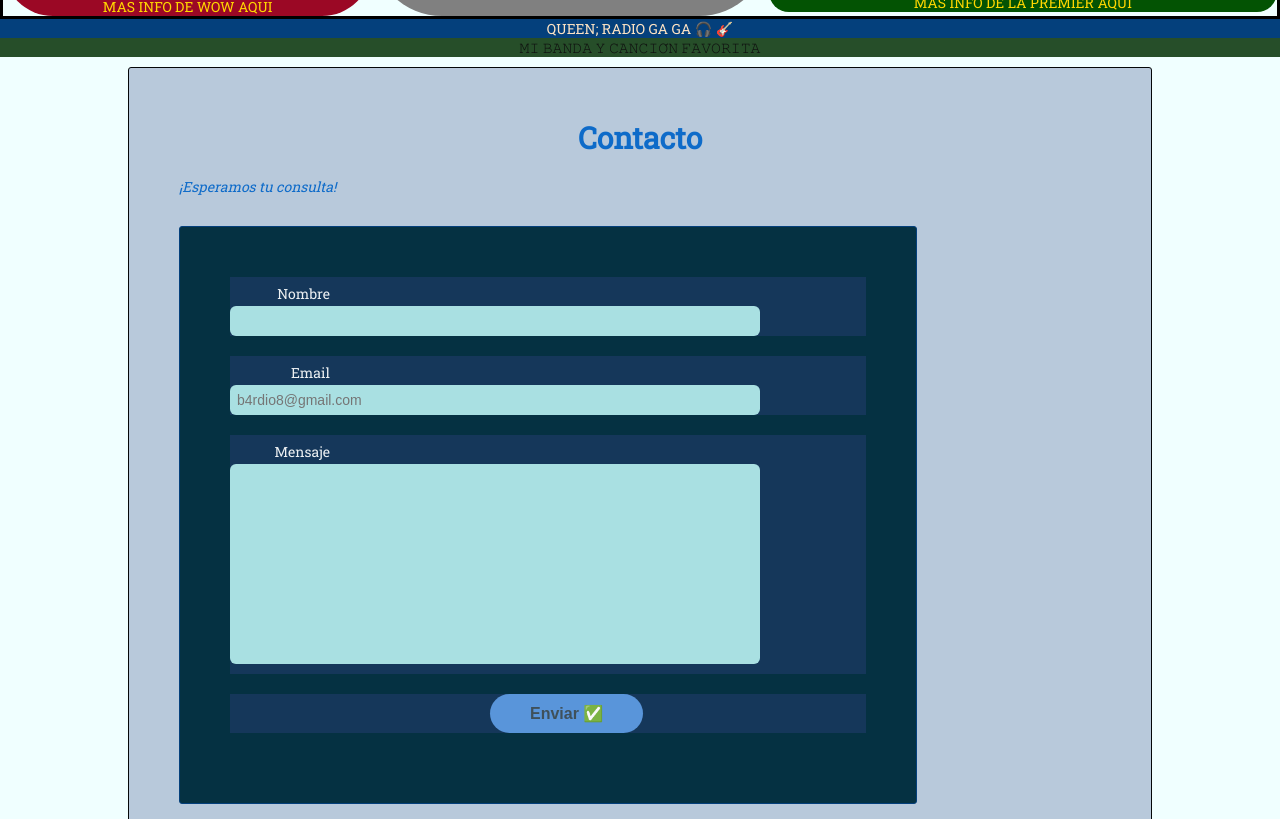
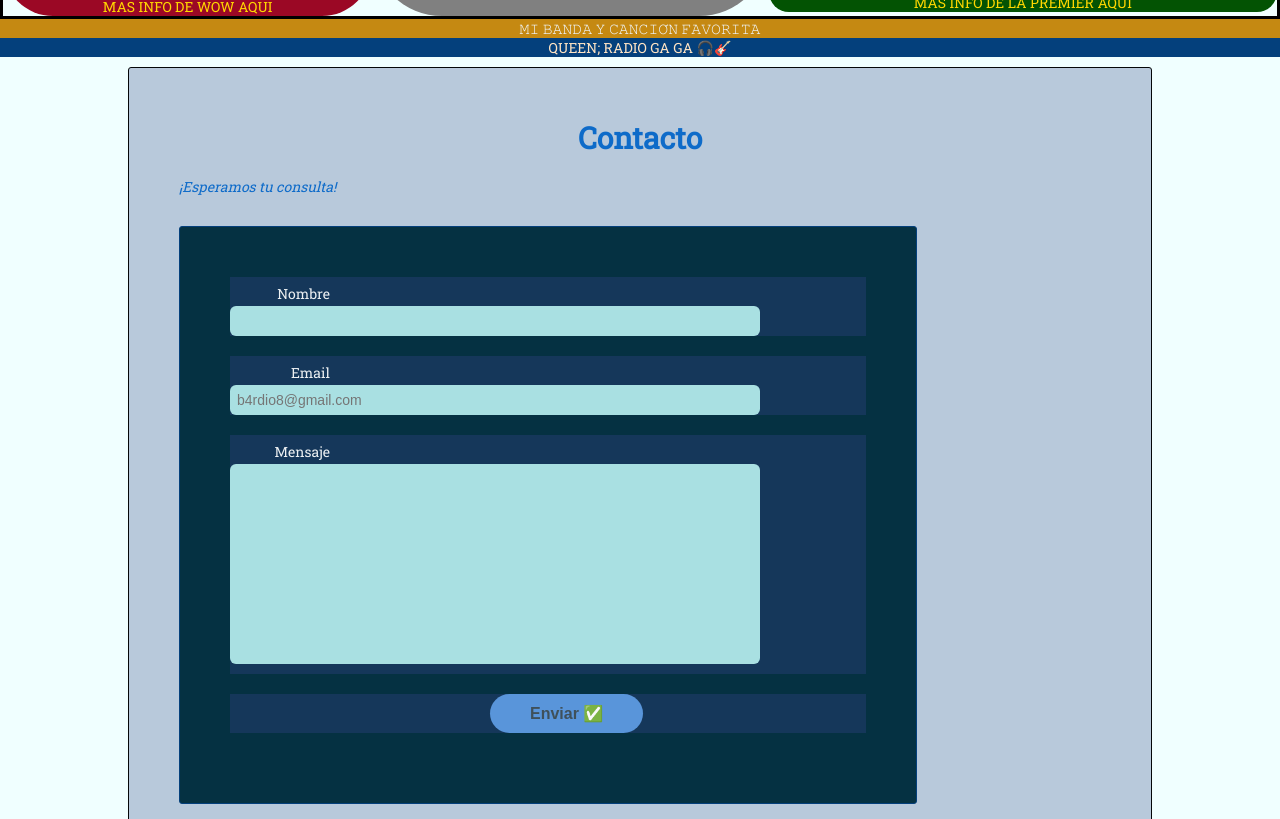
Before and after one commit to Northrum/miprimerapagina, a plain HTML site: page index.html in a window 1280 px wide. Shown: the part 943-1762 px from the top of the page. Drawn offline with Linux system fonts and the light colour scheme.

Commit message:
tercer cambio y último por hoy

```diff
--- a/css/styles.css
+++ b/css/styles.css
@@ -440,6 +440,6 @@ div .form-row label{
   margin-top: 0;
   text-align: center;
   display:block;
-  background-color: rgb(38, 78, 41);
-  color: rgb(15, 15, 15);
+  background-color: rgb(197, 137, 18);
+  color:aliceblue;
 }
--- a/index.html
+++ b/index.html
@@ -77,8 +77,8 @@
                     </div>
                 </div>
             </section>
-            <div class="greeting"> QUEEN; RADIO GA GA 🎧 🎸</div>
             <div class="greeting2">𝙼𝙸 𝙱𝙰𝙽𝙳𝙰 𝚈 𝙲𝙰𝙽𝙲𝙸𝙾́𝙽 𝙵𝙰𝚅𝙾𝚁𝙸𝚃𝙰</div>
+            <div class="greeting"> QUEEN; RADIO GA GA <a href="https://www.youtube.com/watch?v=azdwsXLmrHE">🎧🎸</a></div>
         </main>
         <footer class="form-header">
             <h1>Contacto</h1>
```
